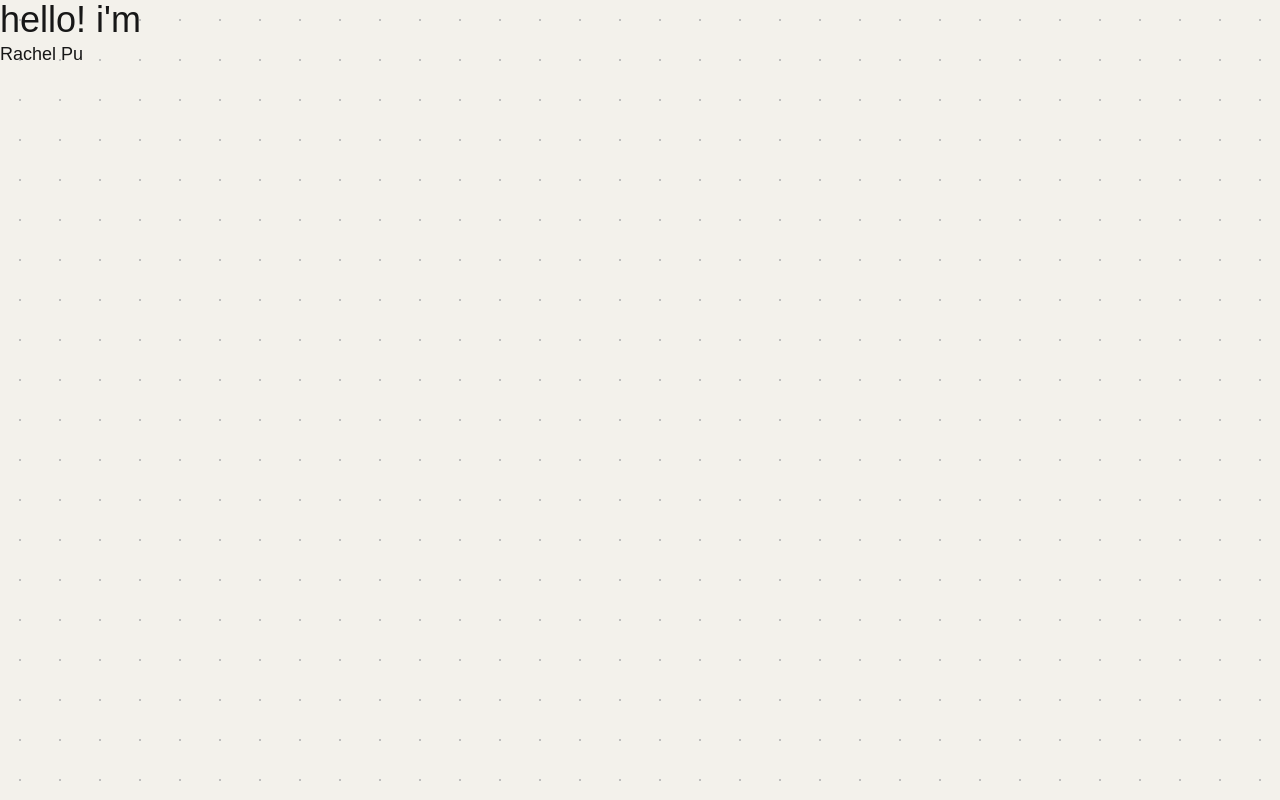
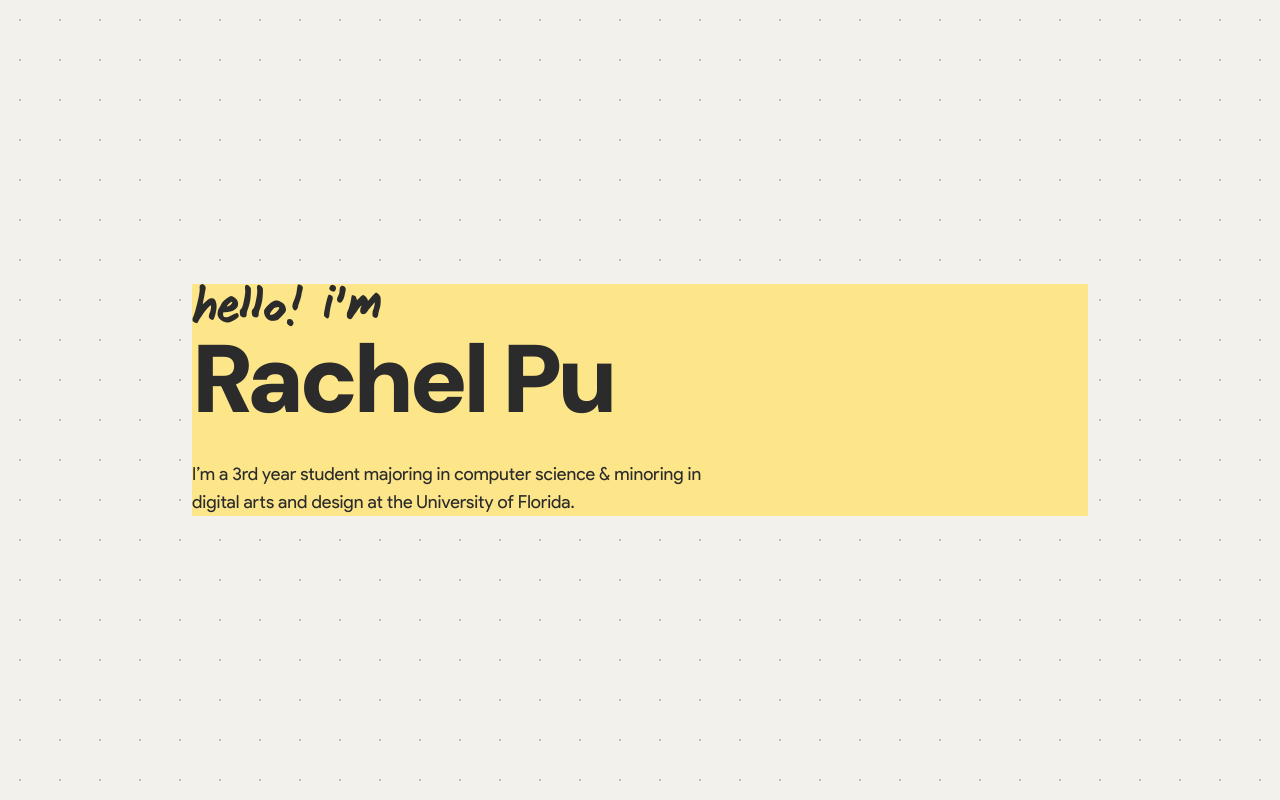
Before and after one commit to rachel-pu/rachel-pu, a Next.js app: page / in a window 1280 px wide. Built offline with nearby package versions, Linux system fonts and the light colour scheme.

Commit message:
added new fonts configured home page

```diff
--- a/src/app/globals.css
+++ b/src/app/globals.css
@@ -32,42 +32,49 @@ body {
 
 @font-face {
   font-family: 'DM Sans Regular';
-  src: url('/fonts/DMSans/DM_Sans-Regular.ttf') format('truetype');
+  src: url('/fonts/DMSans/DMSans-Regular.ttf') format('truetype');
   font-weight: normal;
   font-style: normal;
 }
 
 @font-face {
   font-family: 'DM Sans Medium';
-  src: url('/fonts/DMSans/DM_Sans-Medium.ttf') format('truetype');
+  src: url('/fonts/DMSans/DMSans-Medium.ttf') format('truetype');
   font-style: normal;
 }
 
 @font-face {
   font-family: 'DM Sans Bold';
-  src: url('/fonts/DMSans/DM_Sans-Bold.ttf') format('truetype');
+  src: url('/fonts/DMSans/DMSans-Bold.ttf') format('truetype');
   font-weight: bold;
   font-style: normal;
 }
 
 @font-face {
   font-family: 'DM Sans Italic';
-  src: url('/fonts/DMSans/DM_Sans-Italic.ttf') format('truetype');
+  src: url('/fonts/DMSans/DMSans-Italic.ttf') format('truetype');
   font-weight: normal;
   font-style: italic;
 }
 
 @font-face {
   font-family: 'DM Sans Bold Italic';
-  src: url('/fonts/DMSans/DM_Sans-BoldItalic.ttf') format('truetype');
+  src: url('/fonts/DMSans/DMSans-BoldItalic.ttf') format('truetype');
   font-weight: bold;
   font-style: italic;
 }
 
 @font-face {
   font-family: 'DM Sans Extra Bold';
-  src: url('/fonts/DMSans/DM_Sans-ExtraBold.ttf') format('truetype');
+  src: url('/fonts/DMSans/DMSans-ExtraBold.ttf') format('truetype');
   font-weight: 800;
+  font-style: normal;
+}
+
+@font-face{
+  font-family: 'DM Sans Black';
+  src: url('/fonts/DMSans/DMSans-Black.ttf') format('truetype');
+  font-weight: 900;
   font-style: normal;
 }
 
--- a/src/app/page.tsx
+++ b/src/app/page.tsx
@@ -2,16 +2,20 @@ import Image from "next/image";
 
 export default function Home() {
   return (
+      // dot background
+      <div className="bg-[#F3F1EB] h-screen bg-dot-pattern bg-dot-size flex flex-col">
 
-      // dot background
-      <div className="bg-[#F3F1EB] h-screen bg-dot-pattern bg-dot-size">
+          {/* text and picture */}
+          <div className="bg-amber-200 items-center flex m-auto flex-row">
+              {/* text*/}
+              <div className="flex flex-col max-w-[60%]">
+                <h1 className="text-5xl font-janitor text-[#2B2B2B]">hello! i&#39;m</h1>
+                <p className="text-8xl font-dm-sans-black tracking-tighter text-[#2B2B2B]">Rachel Pu</p>
+                <p className="text-lg font-product-sans text-[#2B2B2B] mt-8">I’m a 3rd year student majoring in computer science & minoring in digital arts and design at the University of Florida. </p>
+              </div>
+                {/* picture */}
 
-          {/* text */}
-          <div>
-                <h1 className="text-4xl">hello! i&#39;m</h1>
-                <p className="text-lg">Rachel Pu</p>
           </div>
-
       </div>
   );
 }
--- a/tailwind.config.ts
+++ b/tailwind.config.ts
@@ -20,6 +20,7 @@ export default {
         'dm-sans-medium': ['DM Sans Medium', 'sans-serif'],
         'dm-sans-italic': ['DM Sans Italic', 'sans-serif'],
         'dm-sans-extra-bold': ['DM Sans Extra Bold', 'sans-serif'],
+        'dm-sans-black': ['DM Sans Black', 'sans-serif'],
         'janitor': ['Janitor', 'sans-serif'],
       },
       backgroundImage: {
```
Also changed, not shown: public/vectors/Group 2.svg (added).
